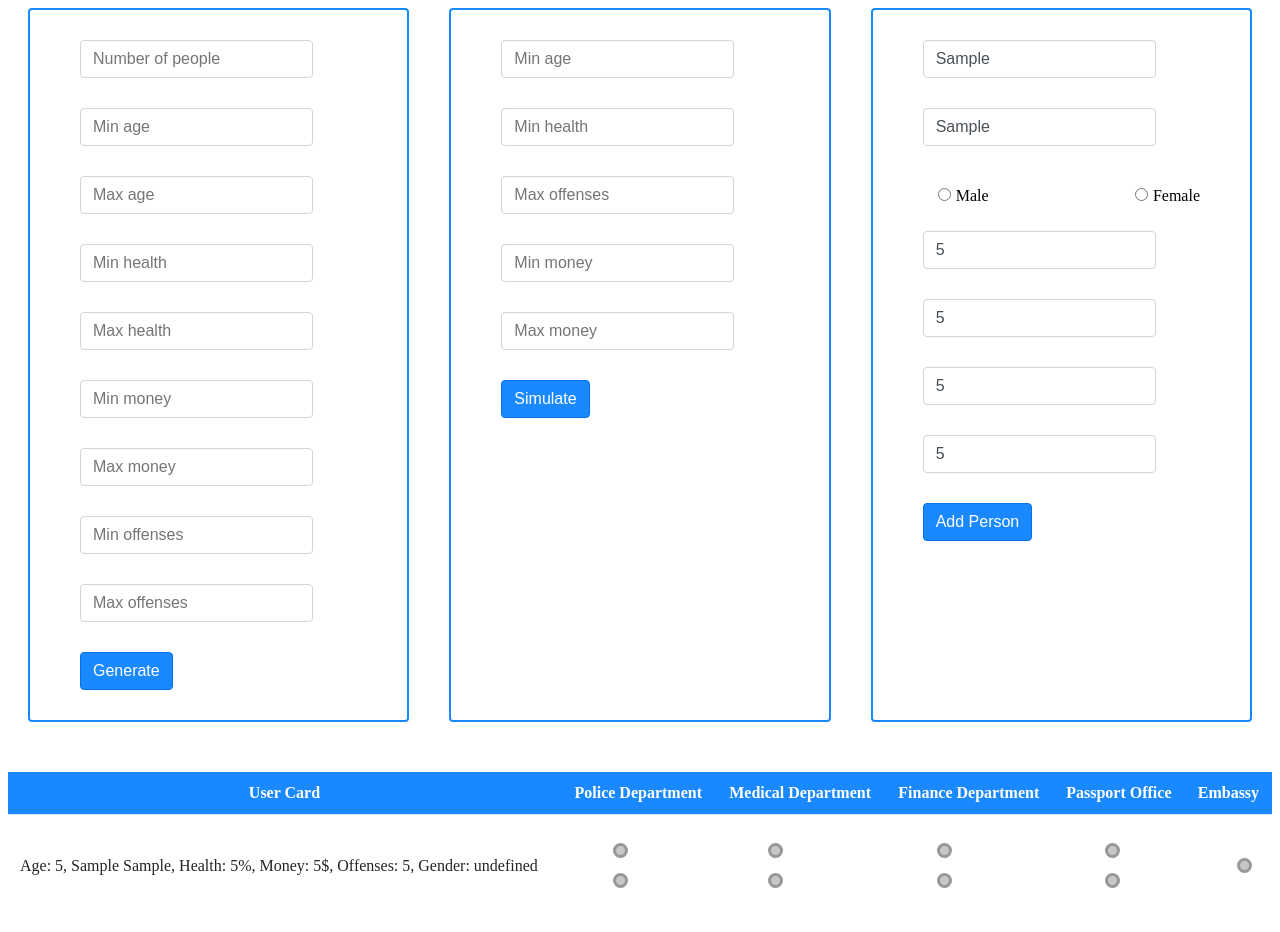
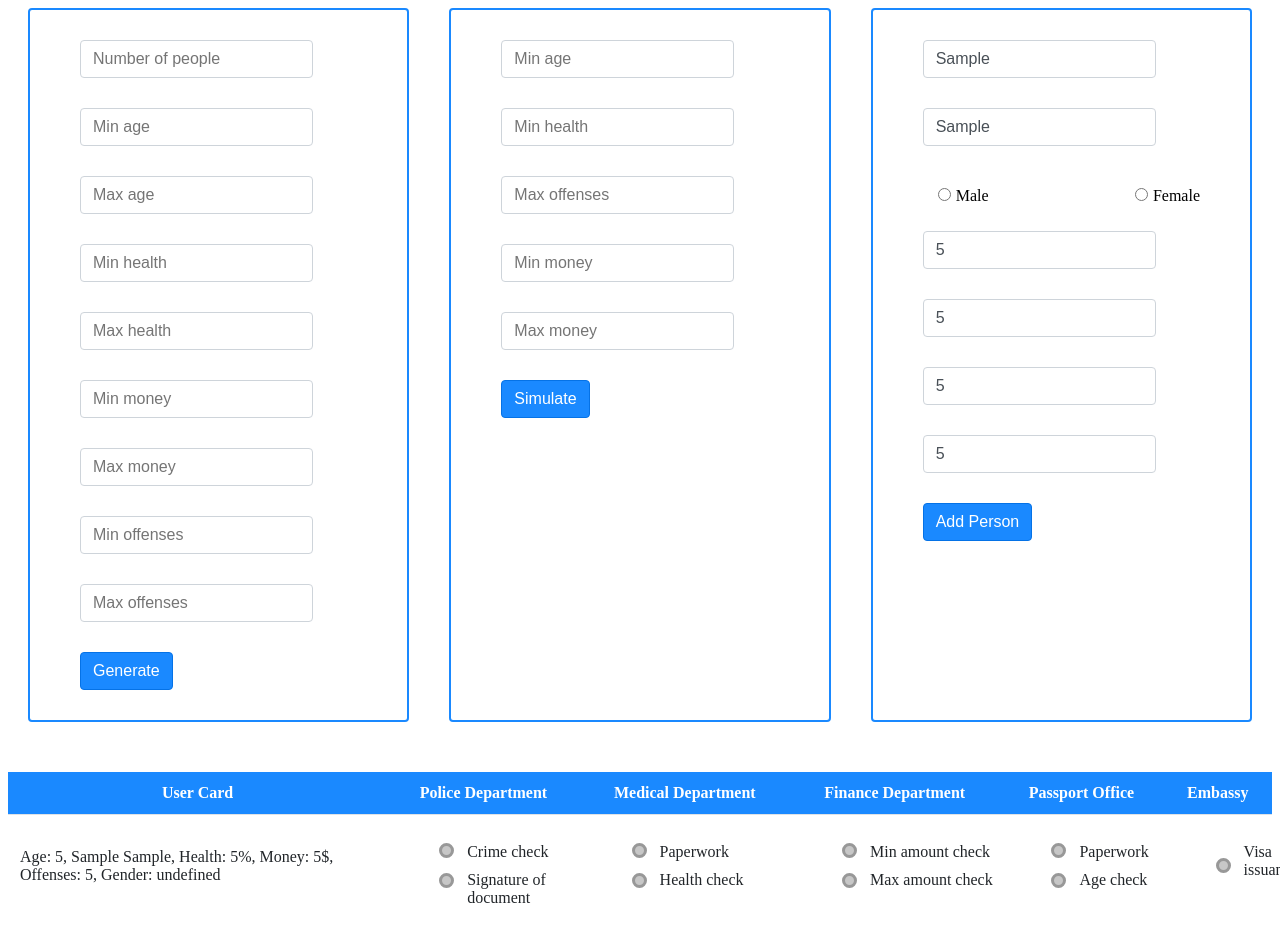
Before and after one commit to RaLLy08/Visa-Statistics, a website built with webpack: page src/index.html in a window 1280 px wide. Both pictures are taken after typing "Sample", "Sample", "5", "5", "5", "5" into the empty fields and a click on the button "Add Person". Built offline with nearby package versions, Linux system fonts and the light colour scheme; what fakerator would draw is missing.

Commit message:
VAA-3_20 section names added

```diff
--- a/src/style.scss
+++ b/src/style.scss
@@ -91,7 +91,23 @@
         tbody td {
             padding: .75rem;
             vertical-align: middle;
+            position: relative;
             border-top: 1px solid #dee2e6;
+
+            ul:last-child {
+                list-style-type: none;
+                position: absolute;
+                top: 12px;
+                left: 40px;
+
+                li {
+                    padding-bottom: 10px;
+                }
+            }
+        }
+
+        tbody td:first-child {
+            width: 30%;
         }
     }
 
--- a/src/view.js
+++ b/src/view.js
@@ -202,18 +202,23 @@ class View {
             const policeDep = document.createElement('td');
 
             policeDep.append(this.lightsCreating(2, +('1' + `${person.index}`)));
+            policeDep.append(this.sectionTitleCreating(2, ['Crime check', 'Signature of document']));
             const medicalDep = document.createElement('td');
 
             medicalDep.append(this.lightsCreating(2, +('2' + `${person.index}`)));
+            medicalDep.append(this.sectionTitleCreating(2, ['Paperwork', 'Health check']));
             const financeDep = document.createElement('td');
 
             financeDep.append(this.lightsCreating(2, +('3' + `${person.index}`)));
+            financeDep.append(this.sectionTitleCreating(2, ['Min amount check', 'Max amount check']));
             const passportDep = document.createElement('td');
 
             passportDep.append(this.lightsCreating(2, +('4' + `${person.index}`)));
+            passportDep.append(this.sectionTitleCreating(2, ['Paperwork', 'Age check']));
             const embassy = document.createElement('td');
 
             embassy.append(this.lightsCreating(1, +('5' + `${person.index}`)));
+            embassy.append(this.sectionTitleCreating(1, ['Visa issuance']));
 
             const personRow = [userCard, policeDep, medicalDep, financeDep, passportDep, embassy];
 
@@ -235,6 +240,19 @@ class View {
         }
 
         return lights;
+    }
+
+    sectionTitleCreating = (how, texts) => {
+        const section = document.createElement('ul');
+
+        for (let i = 0; i < how; i++) {
+            const sectionName = document.createElement('li');
+            sectionName.innerText = texts[i];
+
+            section.append(sectionName);
+        }
+
+        return section;
     }
 
     changeLightColor = (whichId, childNode, color = true) => {
@@ -263,6 +281,8 @@ class View {
                 let genObj = Object.fromEntries(map.entries());
 
                 callback(genObj);
+            } else {
+                alert('Please fill all section');
             }
         };
     }
@@ -312,6 +332,8 @@ class View {
                 let addHumanObj = Object.fromEntries(map.entries());
 
                 callback(addHumanObj);
+            } else {
+                alert('Please fill all section');
             }
         };
     }
```
